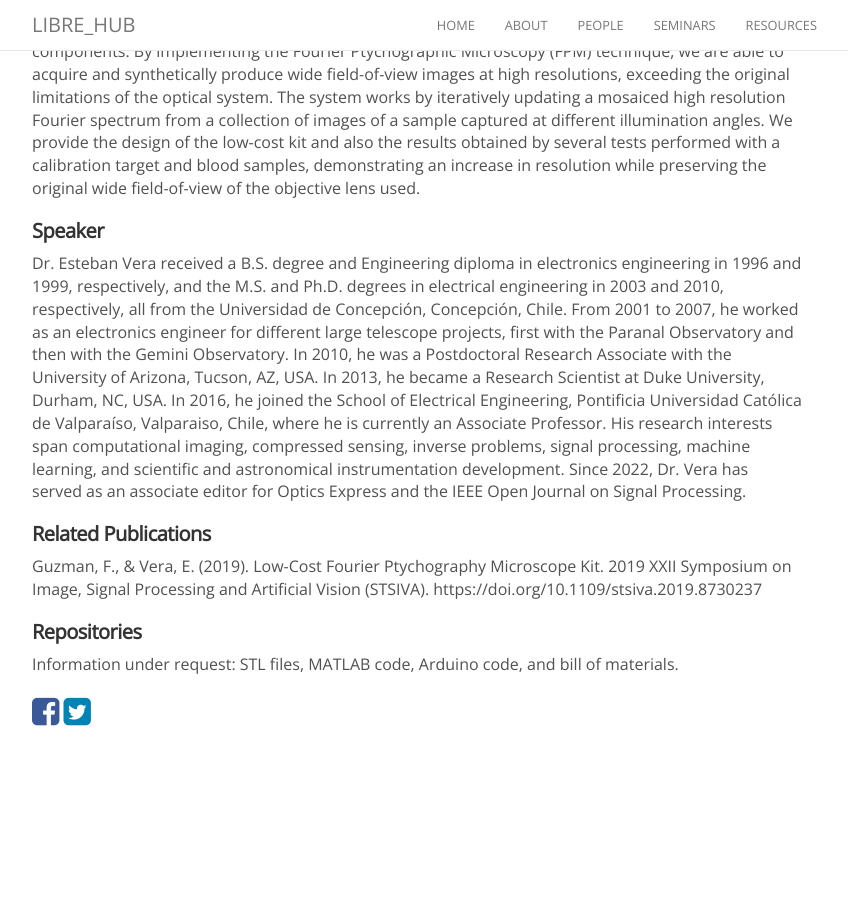
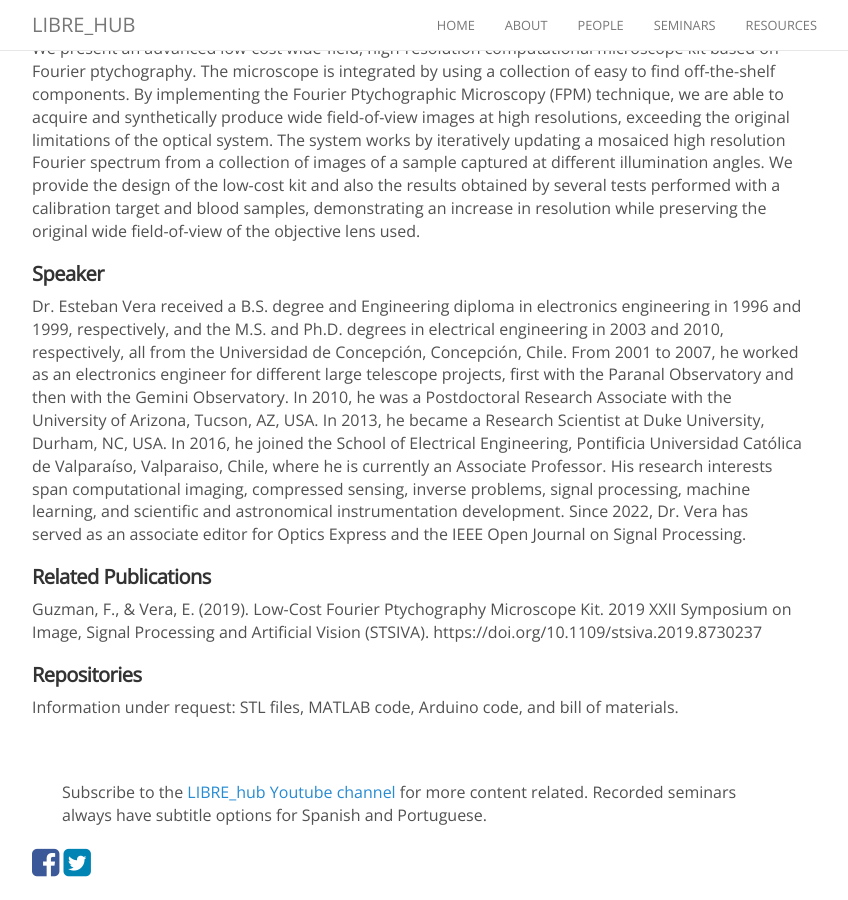
Before and after one commit to LIBREhub/LIBREhub.github.io, a Jekyll site: the page built from _posts/2022-07-14-esteban-vera.md, in a window 1280 px wide and 900 px high, scrolled down 620 px. Shown: the whole window, without its empty margins (223-1071 px from the left). Built offline with Jekyll 4.4.1, drawn with Linux system fonts in a browser that asks for light colours; nearby versions of some CDN libraries; comment, search, counter and statistics services are not loaded; before the commit the page ends 1369 px from its top, so only the background shows below that; grey boxes are pictures that could not be loaded.

Commit message:
Update 2022-07-14-esteban-vera.md

```diff
--- a/_posts/2022-07-14-esteban-vera.md
+++ b/_posts/2022-07-14-esteban-vera.md
@@ -6,6 +6,8 @@
 ---
 
 ## Low-Cost Fourier Ptychography Microscope
+
+<br>
 
 [![Esteban_Vera](http://img.youtube.com/vi/0U16qJQFn-Y/0.jpg)](https://youtu.be/0U16qJQFn-Y)
 
@@ -20,3 +22,7 @@
 
 #### Repositories
 Information under request: STL files, MATLAB code, Arduino code, and bill of materials.
+
+<br>
+
+> Subscribe to the [LIBRE_hub Youtube channel](https://www.youtube.com/channel/UCKaffupDA8KKrDE0rd668Xw) for more content related. Recorded seminars always have subtitle options for Spanish and Portuguese.
```
